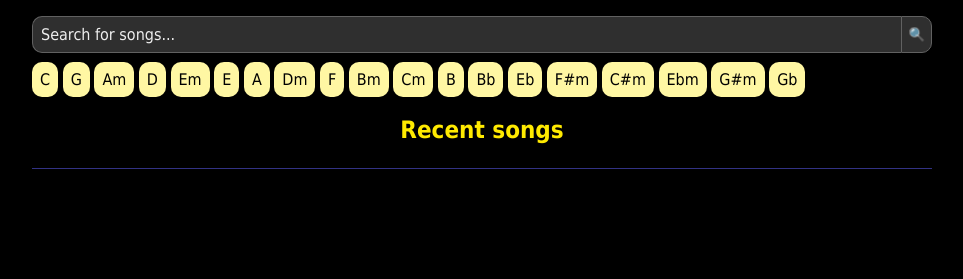
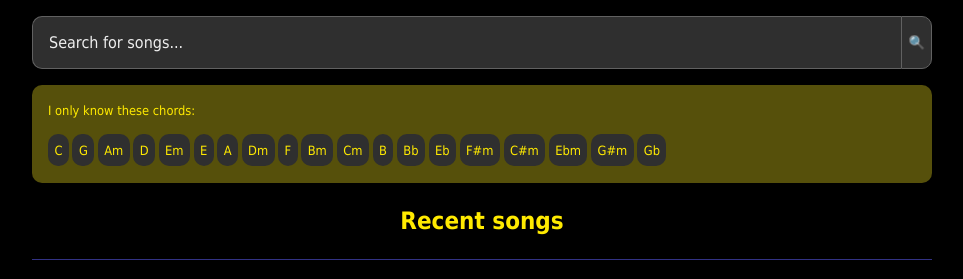
Before and after one commit to Timendus/pick, a website: page index.html in a window 1280 px wide. Shown: the whole page, without its empty margins (158-1121 px from the left). Drawn offline with Linux system fonts and the light colour scheme.

Commit message:
(Re)style chord selectors

```diff
--- a/index.html
+++ b/index.html
@@ -59,6 +59,7 @@
         <button class="search-button" type="submit">🔍</button>
       </form>
       <div id="chord-search">
+        <p>I only know these chords:</p>
         <input id="C" type="checkbox" name="chords"/><label for="C">C</label>
         <input id="G" type="checkbox" name="chords"/><label for="G">G</label>
         <input id="Am" type="checkbox" name="chords"/><label for="Am">Am</label>
--- a/pick-styling.css
+++ b/pick-styling.css
@@ -1,7 +1,8 @@
 :root {
   --primary-yellow: #ffea00;
   --background-black: #000000;
-  --background-blue: #0d0d5d;
+  --soft-yellow: #56500b;
+
   --background-gray: #2f2f2f;
   --border-gray: #616161;
 
@@ -42,23 +43,31 @@ section.page.active {
 /* Chord selection toggles */
 
 #chord-search {
-  margin-top: 15px;
+  background-color: var(--soft-yellow);
+  margin-top: 1rem;
+  padding: 1rem;
+  font-size: 0.8em;
+  border-radius: 10px;
 }
-
+#chord-search p {
+  margin: 0 0 1em 0;
+}
 #chord-search input {
   display: none;
 }
+#chord-search label {
+  display: inline-block;
+  margin: 0.1em 0;
+  padding: 0.5em;
 
-#chord-search label {
+  color: var(--primary-yellow);
+  background-color: var(--background-gray);
+  border-radius: 10px;
   cursor: pointer;
-  background-color: #fff7a3;
-  padding: 0.5em;
+}
+#chord-search input:checked + label {
   color: black;
-  border-radius: 10px;
-}
-
-#chord-search input:checked + label {
-  background-color: #ffea00;
+  background-color: var(--primary-yellow);
 }
 
 /* Song list styling */
@@ -98,7 +107,7 @@ h1 {
 }
 #search-song {
   flex: 1;
-  padding: 0.5em;
+  padding: 1rem;
   width: 100%;
 
   background-color: var(--background-gray);
@@ -165,7 +174,7 @@ span.chord {
 /* Mobile specific styling */
 
 @media only screen and (max-width: 900px) {
-  #search-control, .back-button {
+  #search-control, .back-button, #chord-search {
     margin: 1em;
   }
   #song-list {
```
